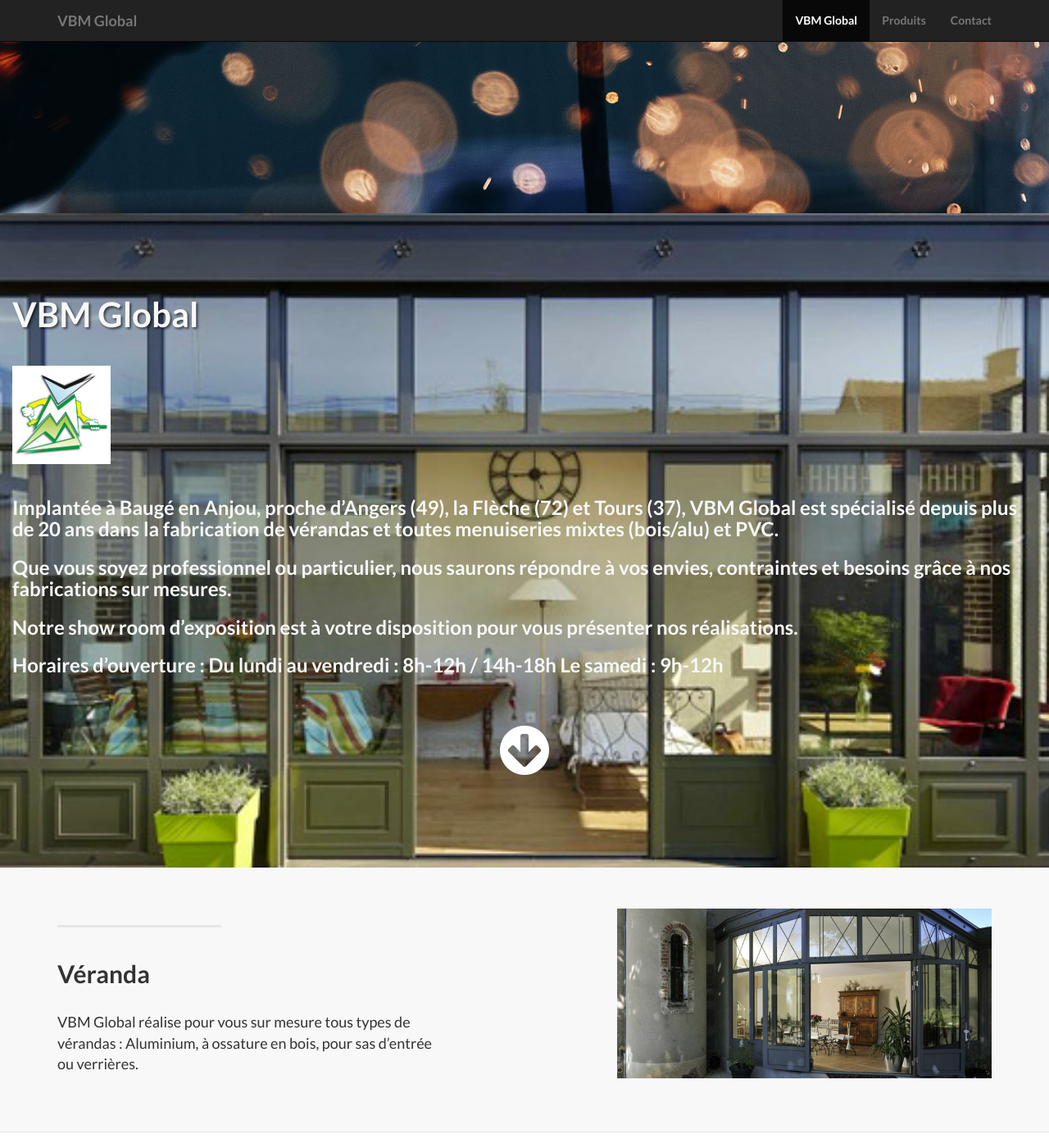
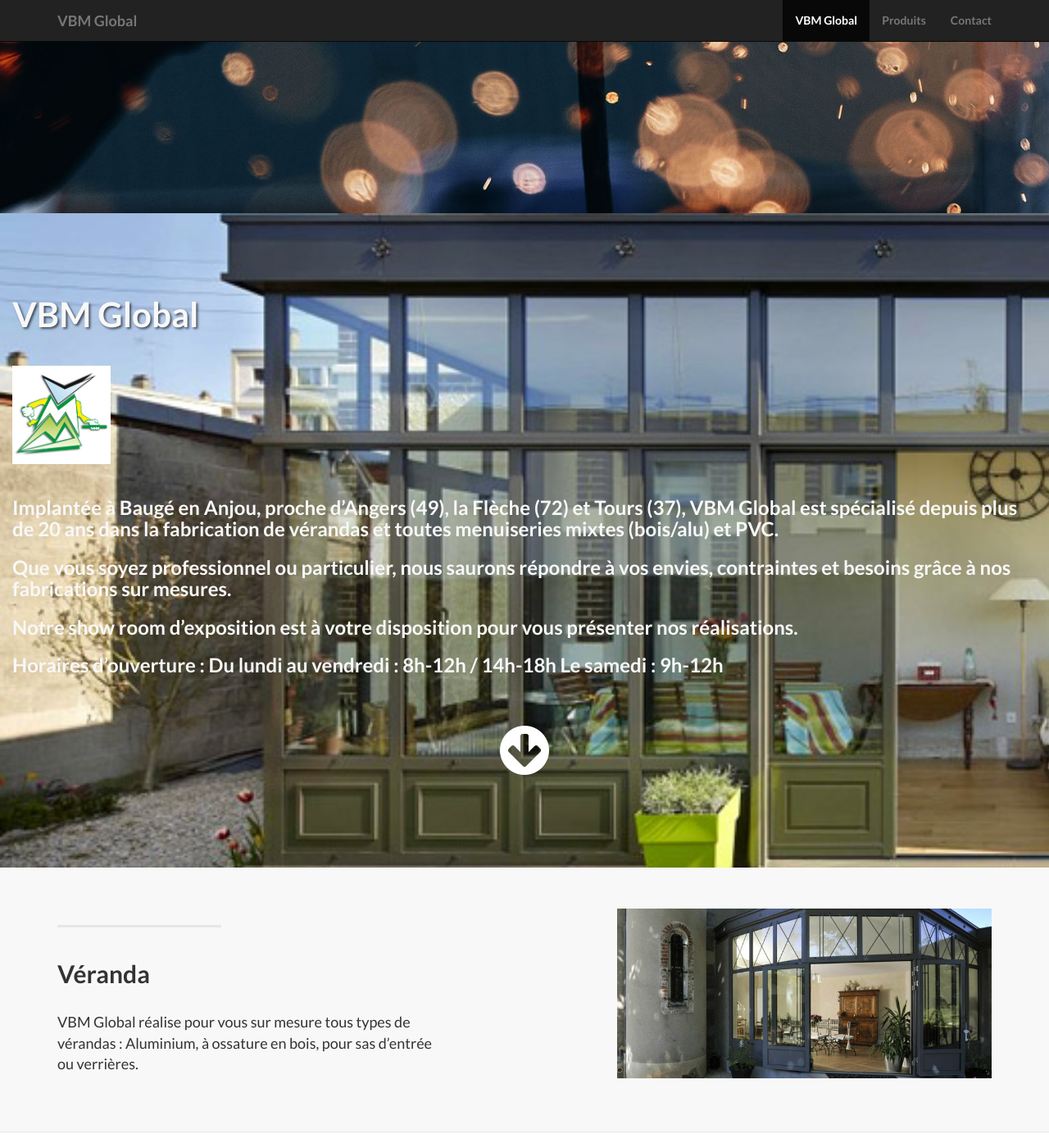
Before and after one commit to juanitito/vbm-landing, a Jekyll site: the page built from index.html, in a window 1280 px wide and 1400 px high, scrolled down 702 px. Shown: the whole window at 82% size. Built offline with Jekyll 4.4.1, drawn with Linux system fonts in a browser that asks for light colours; nearby versions of some CDN libraries; library files that are not in the unit come from our copies.

Commit message:
Update landing-page.css

```diff
--- a/css/landing-page.css
+++ b/css/landing-page.css
@@ -160,7 +160,7 @@
 .banner2 {
     padding: 100px 0;
     color: #f8f8f8;
-    background: url(../img/banner2-bg.jpg) no-repeat center center;
+    background: url(../img/banner2-bg.jpg) no-repeat;
     background-size: cover;
 }
 
```
